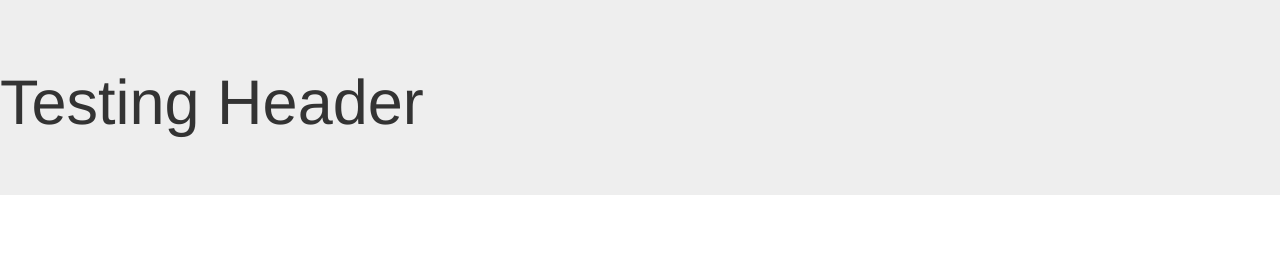
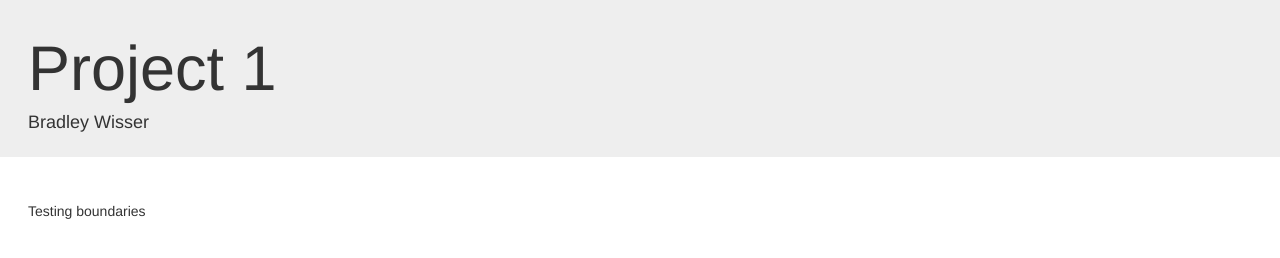
Before and after one commit to bradwisser/Project1, a plain HTML site: page index.html in a window 1280 px wide. Drawn offline with nearby package versions, Linux system fonts and the light colour scheme.

Commit message:
Added meaningful text to top bar. Added padding to body_container div. Tweaked padding on jumbotron header div in local css file.

```diff
--- a/css/styles.css
+++ b/css/styles.css
@@ -0,0 +1,7 @@
+.jumbotron {
+	padding: 1em 2em;
+}
+
+.body_container {
+	padding: 1em 2em;
+}
--- a/index.html
+++ b/index.html
@@ -8,7 +8,11 @@
 	</head>
 	<body>
 		<div class="jumbotron">
-			<h1>Testing Header</h1>
+			<h1>Project 1</h1>
+			<h4>Bradley Wisser</h4>
+		</div>
+		<div class="body_container">
+			<p>Testing boundaries</p>
 		</div>
 
 
```
